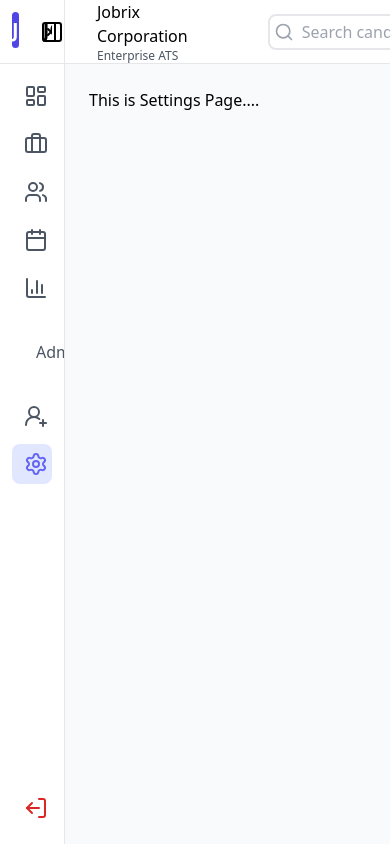
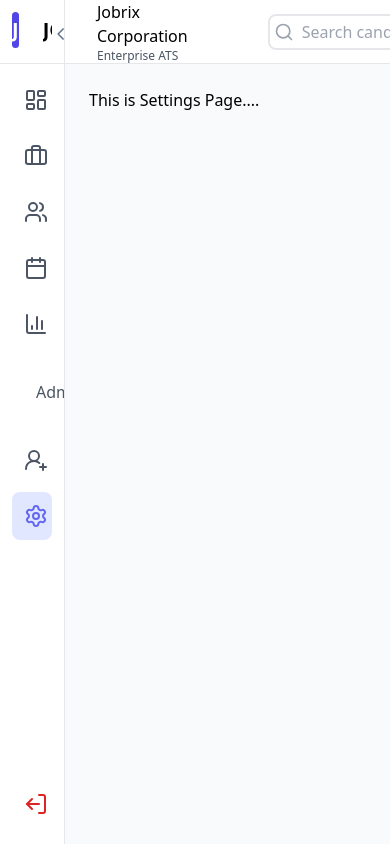
Before and after one commit to dineshkhichar569/jobrix-company-module, a React (Vite) app in the folder frontend/: page /admin/settings in a window 390 px wide. Shown: the top 844 px of the page. Built offline with nearby package versions, Linux system fonts and the light colour scheme; no server answers; sample sign-in values are in the browser's storage; a web font is replaced by a local one.

Commit message:
Refactor Sidebar component for improved styling and responsiveness; replace icon and enhance hover effects

```diff
--- a/frontend/src/components/layout/Sidebar.jsx
+++ b/frontend/src/components/layout/Sidebar.jsx
@@ -2,9 +2,9 @@ import {
   BarChart3,
   Briefcase,
   Calendar,
+  ChevronLeft,
   LayoutDashboard,
   LogOut,
-  PanelRightClose,
   Settings,
   UserPlus2,
   Users,
@@ -20,15 +20,20 @@ function Sidebar({ handleLogout, collapsed, setCollapsed }) {
   return (
     <>
       <aside
-        className={`fixed overflow-hidden top-0 h-screen border-r transition-all duration-700 ease-in-out ${collapsed ? "w-[5%]" : "w-1/6"} `}
+        className={`fixed z-40 overflow-hidden top-0 h-screen border-r transition-all duration-700 ease-in-out ${collapsed ? "w-[5%]" : "w-1/6"} `}
       >
         <div
-          className="absolute right-0 top-5 cursor-pointer"
+          className={`fixed top-4 z-50 cursor-pointer text-center transition-all duration-700 ease-in-out
+            ${
+              collapsed
+                ? "p-1 rotate-180 bg-slate-100 hover:bg-slate-200 border border-slate-300 rounded-full translate-x-[calc(5vw-1rem)]"
+                : "p-2 rotate-0 hover:bg-slate-200 rounded-lg translate-x-[calc(14vw-0.75rem)]"
+            }`}
           onClick={(e) => {
             setCollapsed(!collapsed);
           }}
         >
-          <PanelRightClose />
+          <ChevronLeft className={`h-5 w-5 text-slate-500`} />
         </div>
         {/* Logo */}
         <div className="h-16 border-b p-3">
@@ -45,12 +50,12 @@ function Sidebar({ handleLogout, collapsed, setCollapsed }) {
                 JOBRIX
               </span>
             </div>
-                    </div>
+          </div>
         </div>
 
         <div className="p-3 flex flex-col gap-2">
           <div
-            className={`flex items-center p-2 px-3 rounded-lg cursor-pointer transition-colors duration-200 ${
+            className={`group flex items-center p-3 px-3 rounded-lg cursor-pointer transition-colors duration-200 ${
               isSelected === "dashboard"
                 ? "text-indigo-500 bg-indigo-100 hover:bg-indigo-100 "
                 : "text-gray-600 hover:bg-slate-100"
@@ -59,7 +64,7 @@ function Sidebar({ handleLogout, collapsed, setCollapsed }) {
               navigate("/admin/dashboard");
             }}
           >
-            <div className="w-6 h-6 flex items-center justify-center">
+            <div className="w-6 h-6 flex items-center justify-center transition-all duration-300 group-hover:scale-125">
               <LayoutDashboard />
             </div>
             <div
@@ -74,7 +79,7 @@ function Sidebar({ handleLogout, collapsed, setCollapsed }) {
           </div>
 
           <div
-            className={`flex items-center p-2 px-3 rounded-lg cursor-pointer transition-colors duration-200 ${
+            className={`group flex items-center p-3 px-3 rounded-lg cursor-pointer transition-colors duration-200 ${
               isSelected === "jobs"
                 ? "text-indigo-500 bg-indigo-100 hover:bg-indigo-100 "
                 : "text-gray-600 hover:bg-slate-100"
@@ -83,7 +88,7 @@ function Sidebar({ handleLogout, collapsed, setCollapsed }) {
               navigate("/admin/jobs");
             }}
           >
-            <div className="w-6 h-6 flex items-center justify-center">
+            <div className="w-6 h-6 flex items-center justify-center transition-all duration-300 group-hover:scale-125">
               <Briefcase />
             </div>
             <div
@@ -98,7 +103,7 @@ function Sidebar({ handleLogout, collapsed, setCollapsed }) {
           </div>
 
           <div
-            className={`flex items-center p-2 px-3 rounded-lg cursor-pointer transition-colors duration-200 ${
+            className={`group flex items-center p-3 px-3 rounded-lg cursor-pointer transition-colors duration-200 ${
               isSelected === "candidates"
                 ? "text-indigo-500 bg-indigo-100 hover:bg-indigo-100 "
                 : "text-gray-600 hover:bg-slate-100"
@@ -107,7 +112,7 @@ function Sidebar({ handleLogout, collapsed, setCollapsed }) {
               navigate("/admin/candidates");
             }}
           >
-            <div className="w-6 h-6 flex items-center justify-center">
+            <div className="w-6 h-6 flex items-center justify-center transition-all duration-300 group-hover:scale-125">
               <Users />
             </div>
             <div
@@ -122,7 +127,7 @@ function Sidebar({ handleLogout, collapsed, setCollapsed }) {
           </div>
 
           <div
-            className={`flex items-center p-2 px-3 rounded-lg cursor-pointer transition-colors duration-200 ${
+            className={`group flex items-center p-3 px-3 rounded-lg cursor-pointer transition-colors duration-200 ${
               isSelected === "interviews"
                 ? "text-indigo-500 bg-indigo-100 hover:bg-indigo-100 "
                 : "text-gray-600 hover:bg-slate-100"
@@ -131,7 +136,7 @@ function Sidebar({ handleLogout, collapsed, setCollapsed }) {
               navigate("/admin/interviews");
             }}
           >
-            <div className="w-6 h-6 flex items-center justify-center">
+            <div className="w-6 h-6 flex items-center justify-center transition-all duration-300 group-hover:scale-125">
               <Calendar />
             </div>
             <div
@@ -146,10 +151,10 @@ function Sidebar({ handleLogout, collapsed, setCollapsed }) {
           </div>
 
           <div
-            className={`flex items-center p-2 px-3 rounded-lg cursor-pointer transition-colors duration-200 ${isSelected === "analytics" ? "text-indigo-500 bg-indigo-100 hover:bg-indigo-100" : "text-gray-600 hover:bg-slate-100"} `}
+            className={`group flex items-center p-3 px-3 rounded-lg cursor-pointer transition-colors duration-200 ${isSelected === "analytics" ? "text-indigo-500 bg-indigo-100 hover:bg-indigo-100" : "text-gray-600 hover:bg-slate-100"} `}
             onClick={() => navigate("/admin/analytics")}
           >
-            <div className="w-6 h-6 flex items-center justify-center">
+            <div className="w-6 h-6 flex items-center justify-center transition-all duration-300 group-hover:scale-125">
               <BarChart3 />
             </div>
             <div
@@ -170,7 +175,7 @@ function Sidebar({ handleLogout, collapsed, setCollapsed }) {
           </span>
 
           <div
-            className={`flex items-center p-2 px-3 rounded-lg cursor-pointer transition-colors duration-200 ${
+            className={`group flex items-center p-3 px-3 rounded-lg cursor-pointer transition-colors duration-200 ${
               isSelected === "teams"
                 ? "text-indigo-500 bg-indigo-100 hover:bg-indigo-100 "
                 : "text-gray-600 hover:bg-slate-100"
@@ -179,7 +184,7 @@ function Sidebar({ handleLogout, collapsed, setCollapsed }) {
               navigate("/admin/teams");
             }}
           >
-            <div className="w-6 h-6 flex items-center justify-center">
+            <div className="w-6 h-6 flex items-center justify-center transition-all duration-300 group-hover:scale-125">
               <UserPlus2 />
             </div>
             <div
@@ -194,7 +199,7 @@ function Sidebar({ handleLogout, collapsed, setCollapsed }) {
           </div>
 
           <div
-            className={`flex items-center p-2 px-3 rounded-lg cursor-pointer transition duration-150 ${
+            className={`group flex items-center p-3 px-3 rounded-lg cursor-pointer transition duration-150 ${
               isSelected === "settings"
                 ? "text-indigo-500 bg-indigo-100 hover:bg-indigo-100 "
                 : "text-gray-600 hover:bg-slate-100"
@@ -203,7 +208,7 @@ function Sidebar({ handleLogout, collapsed, setCollapsed }) {
               navigate("/admin/settings");
             }}
           >
-            <div className="w-6 h-6 flex items-center justify-center">
+            <div className="w-6 h-6 flex items-center justify-center transition-all duration-300 group-hover:scale-125">
               <Settings />
             </div>
             <div
@@ -218,10 +223,10 @@ function Sidebar({ handleLogout, collapsed, setCollapsed }) {
           </div>
 
           <div
-            className={`flex absolute bottom-4 left-3 right-3 items-center p-2 px-3 rounded-lg cursor-pointer transition-colors duration-200 text-red-600 hover:bg-red-100`}
+            className={`group flex absolute bottom-4 left-3 right-3 items-center p-3 px-3 rounded-lg cursor-pointer transition-colors duration-200 text-red-600 hover:bg-red-100`}
             onClick={handleLogout}
           >
-            <div className="w-6 h-6 flex items-center justify-center">
+            <div className="w-6 h-6 flex items-center justify-center transition-all duration-300 group-hover:scale-125">
               <LogOut className="rotate-180" />
             </div>
             <div
```
